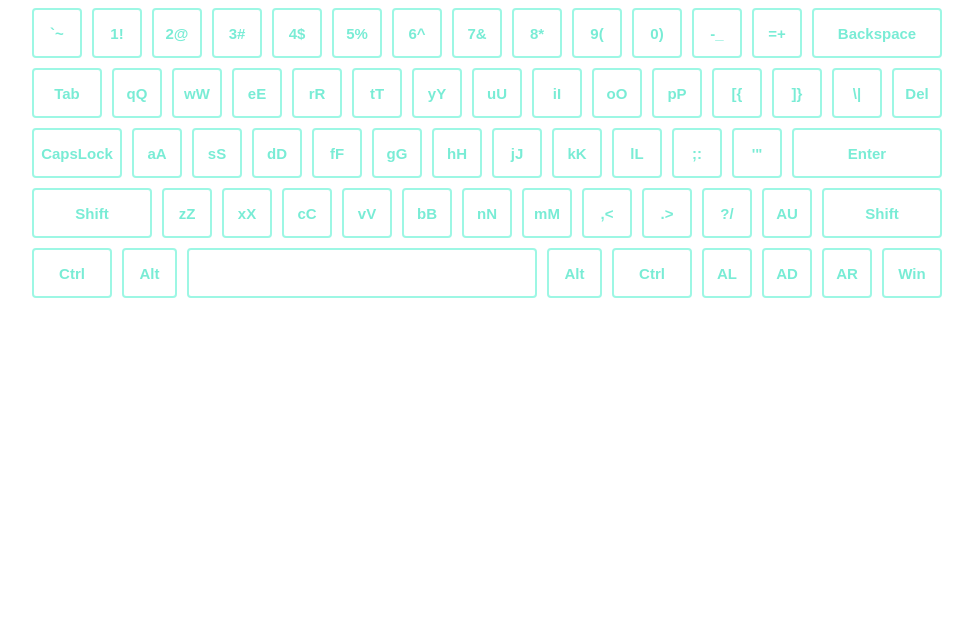
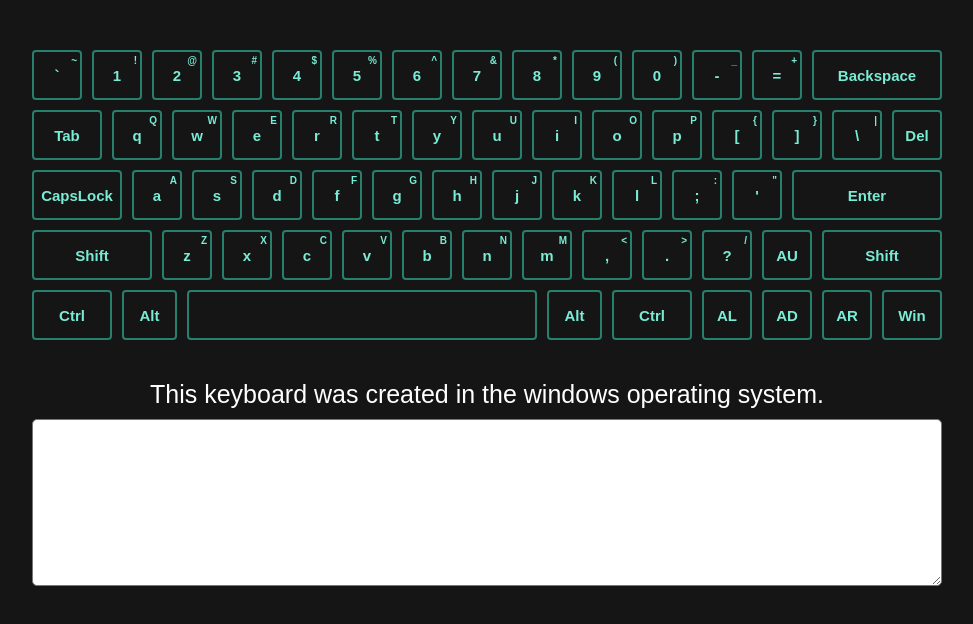
Before and after one commit to RybalkoYakov/virtual-keyboard, a website built with webpack: page index.html in a window 1280 px wide. Shown: the whole page, without its empty margins (153-1126 px from the left). Built offline with nearby package versions, Linux system fonts and the light colour scheme.

Commit message:
feat: info, input components complete, classlist enum add

```diff
--- /dev/null
+++ b/src/assets/data/ClassList.ts
@@ -0,0 +1,7 @@
+export enum ClassList {
+  Container = "container",
+  Button = "button",
+  Info = "info",
+  Input = "input",
+  ButtonClicked = "button__clicked"
+}
--- a/src/assets/styles/button.css
+++ b/src/assets/styles/button.css
@@ -7,9 +7,11 @@
   background-color: transparent;
   cursor: pointer;
   color: #79ecd5;
-  transition: .3s linear;
+  transition: all .3s linear;
   font-size: 15px;
   font-weight: bold;
+  user-select: none;
+  font-family: sans-serif;
 }
 
 .button:hover {
@@ -17,6 +19,13 @@
   color: #ffffff;
 }
 
+.button > span {
+  position: absolute;
+  font-size: 10px;
+  top: 3px;
+  right: 3px;
+}
+
 .button__clicked {
 
 }
--- a/src/assets/styles/container.css
+++ b/src/assets/styles/container.css
@@ -1,9 +1,10 @@
 .container {
   display: flex;
   flex-wrap: wrap;
+  align-items: center;
   row-gap: 10px;
   column-gap: 10px;
   width: 910px;
-  height: 250px;
-  margin: 0 auto;
+  height: 290px;
+  margin: 50px auto;
 }
--- /dev/null
+++ b/src/assets/styles/global.css
@@ -0,0 +1,3 @@
+body {
+  background-color: #151515;
+}
--- /dev/null
+++ b/src/assets/styles/info.css
@@ -0,0 +1,10 @@
+.info {
+  color: #ffffff;
+  text-align: center;
+  width: 100%;
+  margin-top: 30px;
+  font-size: 25px;
+  font-family: sans-serif;
+  text-shadow: 0 0 1px 1px #ffffff;
+  user-select: none;
+}
--- /dev/null
+++ b/src/assets/styles/input.css
@@ -0,0 +1,13 @@
+.input {
+  width: 100%;
+  height: 50%;
+  border-radius: 5px;
+  font-size: 25px;
+  resize: vertical;
+  padding: 10px;
+  font-family: sans-serif;
+  outline: none;
+  line-height: 30px;
+  word-break: break-all;
+  text-wrap: inherit;
+}
--- a/src/components/app/app.ts
+++ b/src/components/app/app.ts
@@ -2,15 +2,18 @@ import {letterCharacters} from "../../assets/data/letterCharacters";
 import {Key} from "../../core/Key/Key";
 import {KeyBoard} from "../../core/KeyBoard/KeyBoard";
 import {SpecialChars} from "../../assets/data/SpecialChars";
+import {ClassList} from "../../assets/data/ClassList";
+import {input} from "../input/input";
+import {info} from "../info/info";
 
 export const appContainer = document.createElement("div") as HTMLDivElement;
-appContainer.classList.add("container");
+appContainer.classList.add(ClassList.Container);
 
 const keys = letterCharacters.map(char => {
   if (char.firstLanguage.mainChar === SpecialChars.Backspace) {
     return new Key({
       characters: char,
-      className: "button",
+      className: ClassList.Button,
       width: 130
     });
   }
@@ -18,7 +21,7 @@ const keys = letterCharacters.map(char => {
   if (char.firstLanguage.mainChar === SpecialChars.Tab) {
     return new Key({
       characters: char,
-      className: "button",
+      className: ClassList.Button,
       width: 70
     });
   }
@@ -26,7 +29,7 @@ const keys = letterCharacters.map(char => {
   if (char.firstLanguage.mainChar === SpecialChars.CapsLock) {
     return new Key({
       characters: char,
-      className: "button",
+      className: ClassList.Button,
       width: 90
     });
   }
@@ -34,7 +37,7 @@ const keys = letterCharacters.map(char => {
   if (char.firstLanguage.mainChar === SpecialChars.Enter) {
     return new Key({
       characters: char,
-      className: "button",
+      className: ClassList.Button,
       width: 150
     });
   }
@@ -42,7 +45,7 @@ const keys = letterCharacters.map(char => {
   if (char.firstLanguage.mainChar === SpecialChars.Shift) {
     return new Key({
       characters: char,
-      className: "button",
+      className: ClassList.Button,
       width: 120
     });
   }
@@ -50,7 +53,7 @@ const keys = letterCharacters.map(char => {
   if (char.firstLanguage.mainChar === SpecialChars.Control) {
     return new Key({
       characters: char,
-      className: "button",
+      className: ClassList.Button,
       width: 80
     });
   }
@@ -58,7 +61,7 @@ const keys = letterCharacters.map(char => {
   if (char.firstLanguage.mainChar === SpecialChars.Alt) {
     return new Key({
       characters: char,
-      className: "button",
+      className: ClassList.Button,
       width: 55
     });
   }
@@ -66,7 +69,7 @@ const keys = letterCharacters.map(char => {
   if (char.firstLanguage.mainChar === " ") {
     return new Key({
       characters: char,
-      className: "button",
+      className: ClassList.Button,
       width: 350
     });
   }
@@ -74,18 +77,25 @@ const keys = letterCharacters.map(char => {
   if (char.firstLanguage.mainChar === SpecialChars.Window) {
     return new Key({
       characters: char,
-      className: "button",
+      className: ClassList.Button,
       width: 60
     });
   }
 
   return new Key({
     characters: char,
-    className: "button"
+    className: ClassList.Button
   });
 });
 
 const keyboard = new KeyBoard({
   keys,
-  container: appContainer
+  input: input(),
+  container: appContainer,
+  info: info("This keyboard was created in the windows operating system.")
 });
+
+
+window.addEventListener("keyup", (e) => {
+
+});
--- /dev/null
+++ b/src/components/info/info.ts
@@ -0,0 +1,8 @@
+import {ClassList} from "../../assets/data/ClassList";
+
+export const info = (infoString: string): HTMLDivElement => {
+  const div = document.createElement("div") as HTMLDivElement;
+  div.textContent = infoString;
+  div.classList.add(ClassList.Info);
+  return div;
+};
--- /dev/null
+++ b/src/components/input/input.ts
@@ -0,0 +1,7 @@
+import {ClassList} from "../../assets/data/ClassList";
+
+export const input = (): HTMLTextAreaElement => {
+  const input = document.createElement("textarea") as HTMLTextAreaElement;
+  input.classList.add(ClassList.Input);
+  return input;
+};
--- a/src/core/Key/Key.ts
+++ b/src/core/Key/Key.ts
@@ -1,5 +1,6 @@
 import {IKeyCharacters} from "./IKeyCharacters";
 import {IKeyConfig} from "./IKeyConfig";
+import {ClassList} from "../../assets/data/ClassList";
 
 export class Key {
   private readonly characters: IKeyCharacters;
@@ -33,15 +34,11 @@ export class Key {
       });
     }
 
-
-
     if (this.className) key.classList.add(this.className);
     if (this.customWidth) key.style.width = `${this.customWidth}px`;
 
     key.append(additionalKey);
     key.id = this.id;
-
-
 
     this.self = key;
 
--- a/src/core/KeyBoard/IKeyBoardConfig.ts
+++ b/src/core/KeyBoard/IKeyBoardConfig.ts
@@ -3,4 +3,6 @@ import {Key} from "../Key/Key";
 export interface IKeyBoardConfig {
   keys: Key[]
   container: HTMLElement
+  info: HTMLDivElement
+  input: HTMLTextAreaElement
 }
--- a/src/core/KeyBoard/KeyBoard.ts
+++ b/src/core/KeyBoard/KeyBoard.ts
@@ -2,25 +2,39 @@ import {Key} from "../Key/Key";
 import {IKeyBoardConfig} from "./IKeyBoardConfig";
 
 export class KeyBoard {
-  private isShiftPressed: boolean;
-  private isCtrlPressed: boolean;
-  private isAltPressed: boolean;
-
-  private isCapsLockActive: boolean;
-
   private keys: Key[];
 
+  private input: HTMLTextAreaElement;
+  private readonly info: HTMLDivElement;
   private container: HTMLElement;
 
   constructor(config: IKeyBoardConfig) {
+
+    this.input = config.input;
     this.container = config.container;
+    this.info = config.info;
+
     this.keys = config.keys;
     this.init();
+    this.container.append(this.info);
+    this.container.append(this.input);
   }
 
-  init() {
+  private init() {
     for (let i = 0; i < this.keys.length; i++) {
       this.container.append(this.keys[i].render());
     }
   }
+
+  public changeLanguage() {
+    this.keys.forEach(key => {
+      key.changeLanguage();
+    });
+  }
+
+  public updateKeyboard() {
+    this.keys.forEach(key => {
+      key.updateKey();
+    });
+  }
 }
--- a/src/index.ts
+++ b/src/index.ts
@@ -1,5 +1,9 @@
+import "./assets/styles/global.css";
 import "./assets/styles/button.css";
 import "./assets/styles/container.css";
+import "./assets/styles/info.css";
+import "./assets/styles/input.css";
+
 import {appContainer} from "./components/app/app";
 
 const root = document.body;
```
Also changed, not shown: src/assets/icons/arrow-down-circle.svg (added), src/assets/icons/arrow-left-circle.svg (added), src/assets/icons/arrow-right-circle.svg (added), src/assets/icons/arrow-up-circle.svg (added).
